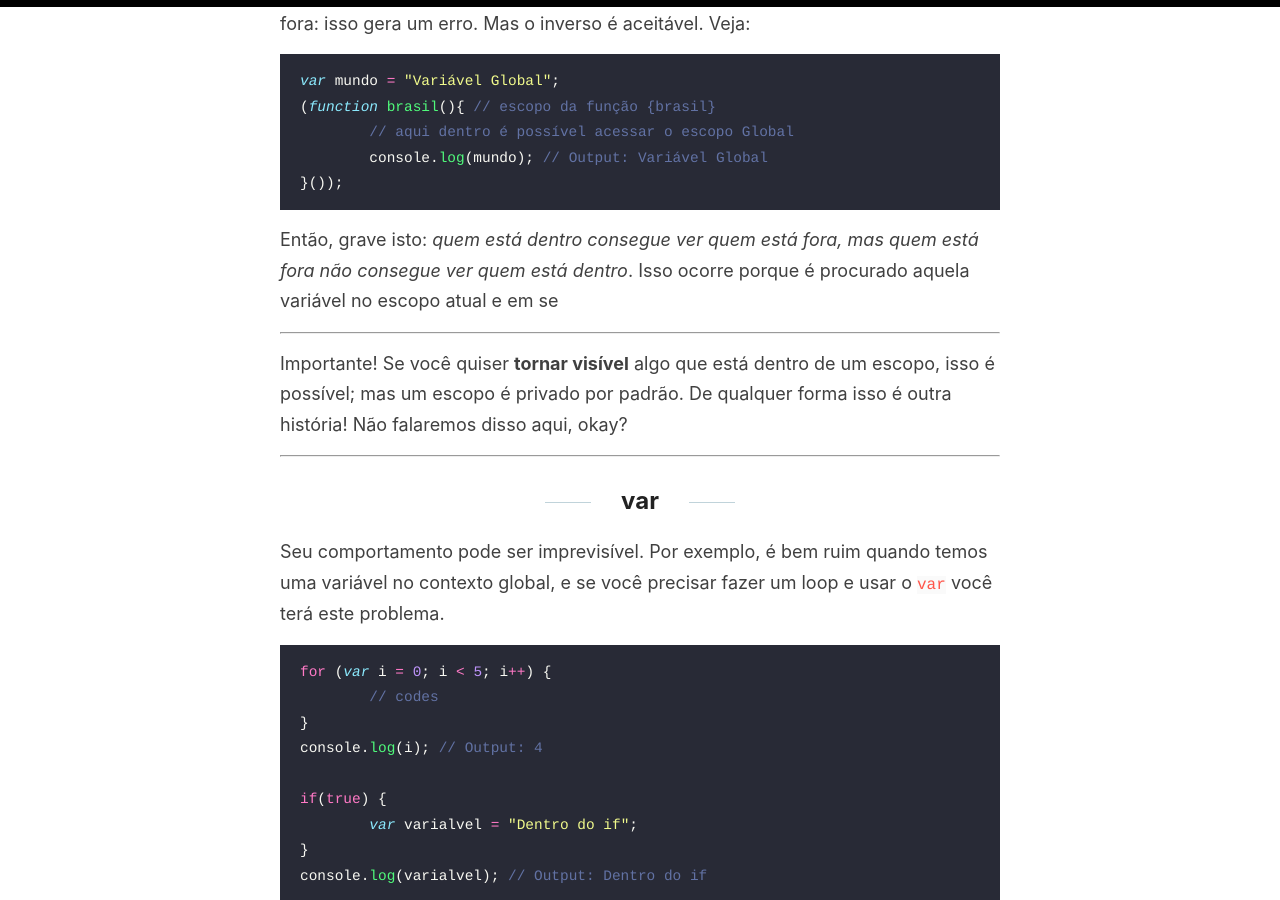
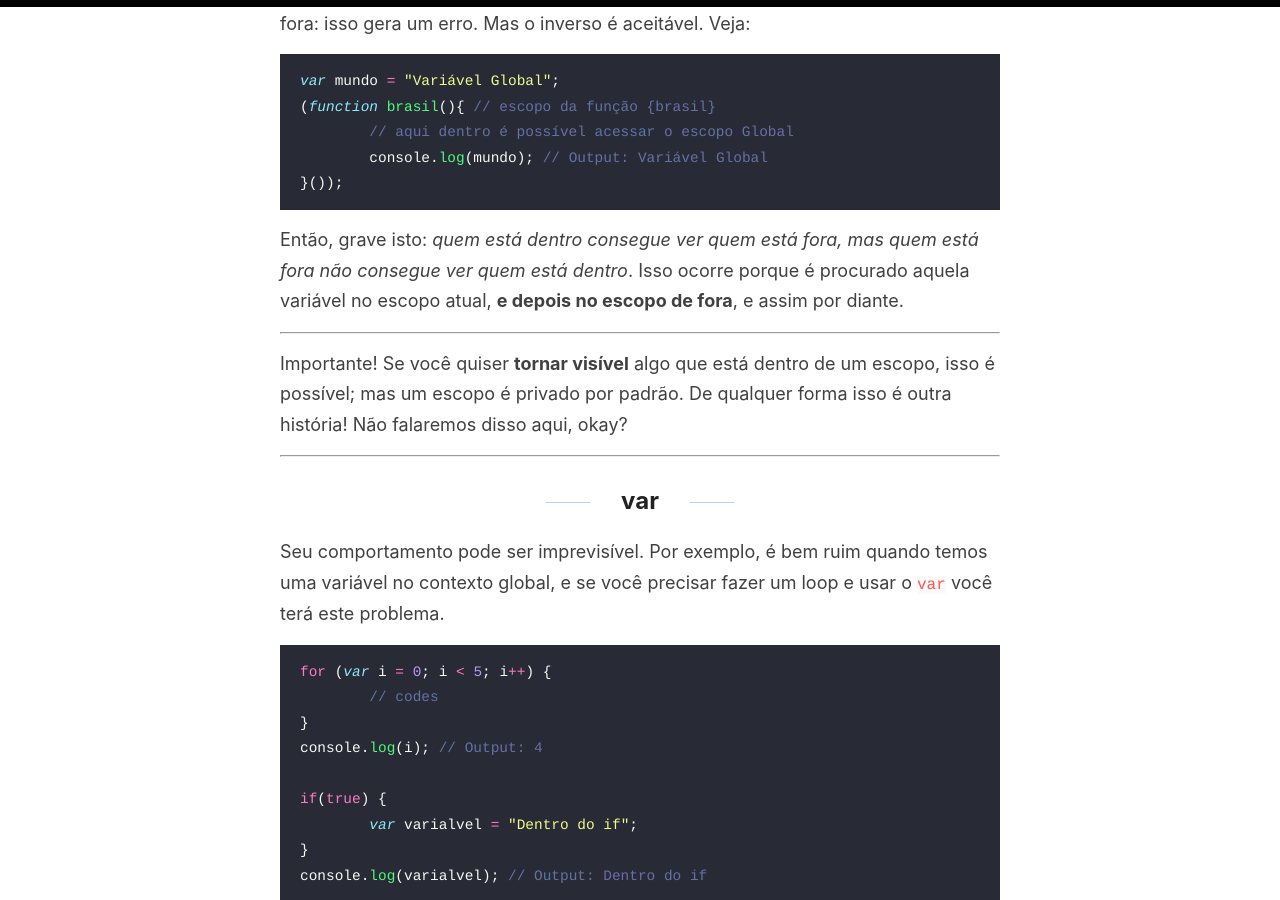
Before and after one commit to mrgenesis/mrgenesis, a Jekyll site: the page built from _posts/2020-04-19-Domine-Tudo-Sobre-var-let-e-const.md, in a window 1280 px wide and 900 px high, scrolled down 1326 px. Built offline with Jekyll 4.4.1, drawn with Linux system fonts in a browser that asks for light colours; comment, search, counter and statistics services are not loaded; part of the change alters nothing that is shown.

Commit message:
_posts/2020-04-19-Domine-Tudo-Sobre-var-let-e-const.md updated from https://stackedit.io/

````diff
--- a/_posts/2020-04-19-Domine-Tudo-Sobre-var-let-e-const.md
+++ b/_posts/2020-04-19-Domine-Tudo-Sobre-var-let-e-const.md
@@ -34,7 +34,7 @@ var mundo = "Variável Global";
 }());
 ```
 Então, grave isto: _quem está dentro consegue ver quem está fora, mas quem está fora não consegue ver quem está dentro_.
-Isso ocorre porque é procurado aquela variável no escopo atual e em se
+Isso ocorre porque é procurado aquela variável no escopo atual, **e depois no escopo de fora**, e assim por diante.
 
 ---------
 
@@ -189,6 +189,6 @@ let b = 10;
 
 
 <!--stackedit_data:
-eyJoaXN0b3J5IjpbLTExMTU4NTQ0NzIsMTYwOTExODAzNSwtMT
-cwNzIwNTddfQ==
+eyJoaXN0b3J5IjpbNDY2MzEyMTA5LDE2MDkxMTgwMzUsLTE3MD
+cyMDU3XX0=
 -->
````
